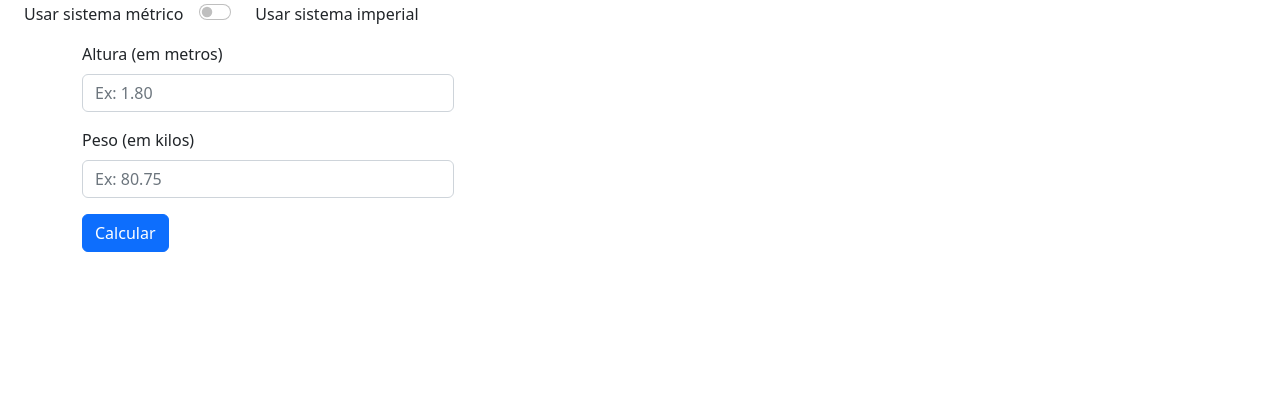
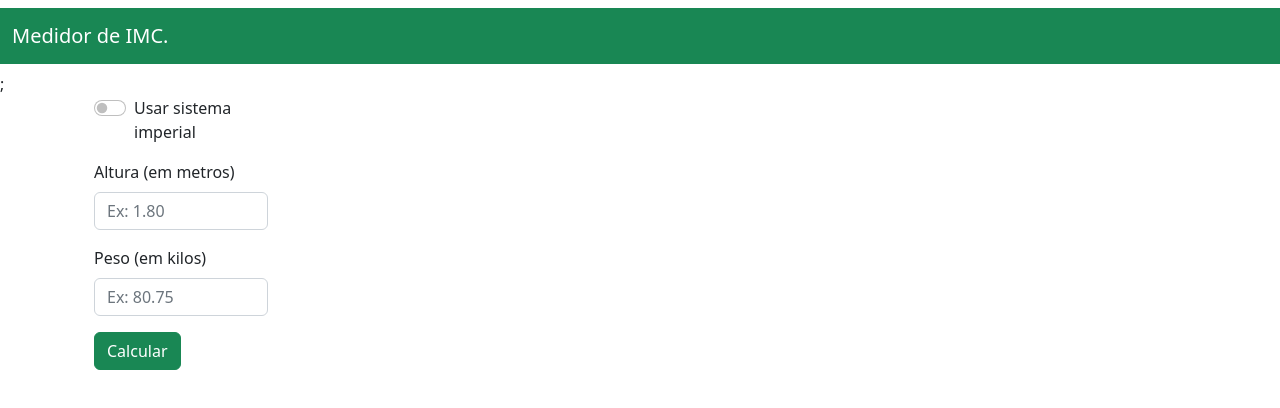
Before and after one commit to b0ssard/CalculadoraIMC2, a React (Create React App) app: page / in a window 1280 px wide. Shown: the top 408 px of the page. Built offline with nearby package versions, Linux system fonts and the light colour scheme.

Commit message:
First styling

```diff
--- a/src/elements/App.jsx
+++ b/src/elements/App.jsx
@@ -1,9 +1,11 @@
 import React, { useState } from "react";
+import { Row, Col, Container} from "reactstrap";
 import Form from "./Form";
 import SubmitButton from "./Button";
 import weightClasses from "./data";
 import Cards from "./Cards";
 import Switch from "./Switch";
+import Header from "./Header";
 import "bootstrap/dist/css/bootstrap.min.css";
 import "bootstrap/dist/js/bootstrap.bundle.min";
 
@@ -47,10 +49,16 @@ function App() {
 
   return (
     <div>
+    <Header />
+      <Container>
+        <Row>
+          <Col>
             <Switch system={system} toggleSystem={toggleSystem} />
             <Form
               inputId="inputHeight"
-        label={`Altura (em ${system === "metric" ? "metros" : "polegadas"})`}
+              label={`Altura (em ${
+                system === "metric" ? "metros" : "polegadas"
+              })`}
               placeholder={`Ex: ${system === "metric" ? "1.80" : "70"}`}
               name="height"
               value={height}
@@ -65,6 +73,8 @@ function App() {
               onChange={handleInputChange}
             />
             <SubmitButton buttonText="Calcular" onClick={calculateBmi} />
+          </Col>
+          <Col>
             {showCard && weightClass && (
               <Cards
                 img={weightClass.image}
@@ -78,6 +88,9 @@ function App() {
                 system={system}
               />
             )}
+          </Col>
+        </Row>
+      </Container>
     </div>
   );
 }
--- a/src/elements/Button.jsx
+++ b/src/elements/Button.jsx
@@ -6,7 +6,7 @@ function SubmitButton(props) {
   return  (
   <Container>
         <Button
-          color="primary"
+          color="success"
           tag="input"
           type="submit"
           value={props.buttonText}
--- a/src/elements/Cards.jsx
+++ b/src/elements/Cards.jsx
@@ -1,7 +1,8 @@
-import React from "react";
+import React from "react"
 import { Card, CardBody, CardTitle, CardSubtitle, CardText } from "reactstrap";
 
 function Cards(props) {
+
   return (
     <div>
       <Card
@@ -24,8 +25,12 @@ function Cards(props) {
           </CardText>
           <CardText>{props.def}</CardText>
           <CardText>
-            Para mais informações:{" "}
-            <a href="https://bvsms.saude.gov.br/obesidade-18/#:~:text=A%20obesidade%20%C3%A9%20o%20ac%C3%BAmulo,que%20o%20gasto%20energ%C3%A9tico%20correspondente.">
+            Para mais informações{" "}
+            <a
+              href="https://bvsms.saude.gov.br/obesidade-18/#:~:text=A%20obesidade%20%C3%A9%20o%20ac%C3%BAmulo,que%20o%20gasto%20energ%C3%A9tico%20correspondente."
+              target="_blank"
+              rel="noreferrer"
+            >
               Ministério da Saúde
             </a>
           </CardText>
--- /dev/null
+++ b/src/elements/Header.jsx
@@ -0,0 +1,15 @@
+import React from "react";
+import { Navbar, NavbarBrand } from "reactstrap";
+
+function Header() {
+    return (
+      <div>
+        <Navbar className="my-2" color="success" dark full>
+          <NavbarBrand href="/">Medidor de IMC.</NavbarBrand>
+        </Navbar>
+        ;
+      </div>
+    );
+}
+
+export default Header;
--- a/src/elements/Switch.jsx
+++ b/src/elements/Switch.jsx
@@ -1,26 +1,27 @@
 import React from "react";
+import { Container, Col, Form, FormGroup, Label, Input } from 'reactstrap';
 
 function Switch(props) {
   const { system, toggleSystem } = props;
 
   return (
-    <div className="form-check mb-3">
-      <label htmlFor="toggleSystem" className="form-check-label">
-        Usar sistema métrico
-      </label>
-      <label className="form-switch mx-3">
-        <input
+    <div className="mb-3">
+      <Container>
+        <Col xs={4}>
+          <Form>
+            <FormGroup switch>
+              <Input
                 type="checkbox"
                 checked={system === "imperial"}
                 onChange={toggleSystem}
                 className="form-check-input"
                 id="toggleSystem"
               />
-        <span className="slider round"></span>
-      </label>
-      <label htmlFor="toggleSystem" className="form-check-label">
-        Usar sistema imperial
-      </label>
+              <Label check>Usar sistema imperial</Label>
+            </FormGroup>
+          </Form>
+        </Col>
+      </Container>
     </div>
   );
 }
```
Also changed, not shown: src/elements/Calculator.js (deleted, +0 -18 lines), src/elements/Form.jsx (indentation only). Lines whose indentation alone changed are shown as unchanged.
